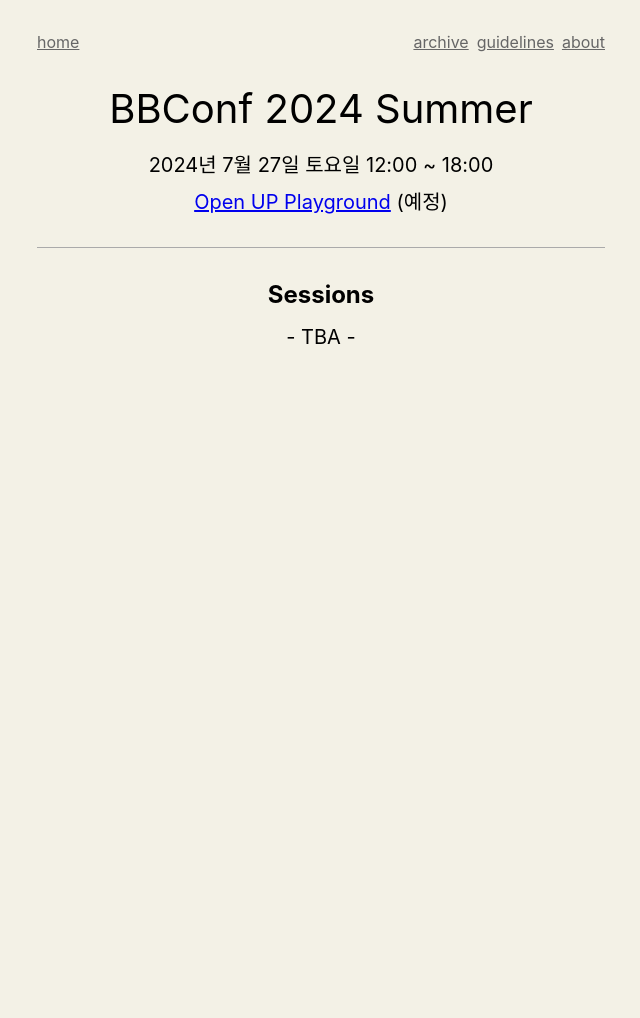
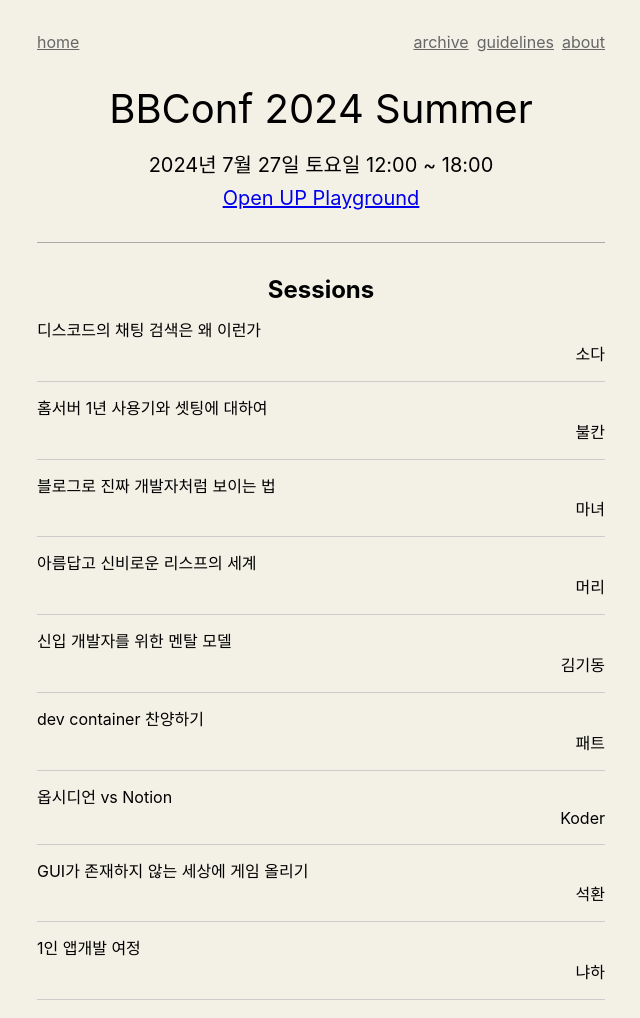
Before and after one commit to bbconfhq/conference, a Gatsby site: page / in a window 1280 px wide. Shown: the whole page, without its empty margins (319-959 px from the left). Before the commit the page ends 800 px from the top, so only its background shows below. Built offline with nearby package versions, Linux system fonts and the light colour scheme; Gatsby itself is replaced by a stand-in of ours; a web font is replaced by a local one.

Commit message:
update 2024 summer sessions

```diff
--- a/data/sessions/sessions.json
+++ b/data/sessions/sessions.json
@@ -1,6 +1,38 @@
 [
   {
-    "speaker": "",
-    "title": ""
+    "speaker": "소다",
+    "title": "디스코드의 채팅 검색은 왜 이런가"
+  },
+  {
+    "speaker": "불칸",
+    "title": "홈서버 1년 사용기와 셋팅에 대하여"
+  },
+  {
+    "speaker": "마녀",
+    "title": "블로그로 진짜 개발자처럼 보이는 법"
+  },
+  {
+    "speaker": "머리",
+    "title": "아름답고 신비로운 리스프의 세계"
+  },
+  {
+    "speaker": "김기동",
+    "title": "신입 개발자를 위한 멘탈 모델"
+  },
+  {
+    "speaker": "패트",
+    "title": "dev container 찬양하기"
+  },
+  {
+    "speaker": "Koder",
+    "title": "옵시디언 vs Notion"
+  },
+  {
+    "speaker": "석환",
+    "title": "GUI가 존재하지 않는 세상에 게임 올리기"
+  },
+  {
+    "speaker": "냐하",
+    "title": "1인 앱개발 여정"
   }
 ]
--- a/src/pages/index.tsx
+++ b/src/pages/index.tsx
@@ -4,7 +4,7 @@
 import Layout from '../components/Layout';
 import SessionList from '../components/SessionList';
 import { useFetchSession } from '../hooks/useFetchSession';
-import {SessionPlaceholder} from '../components/SessionPlaceholder';
+// import {SessionPlaceholder} from '../components/SessionPlaceholder';
 
 const IndexPage = () => {
   const sessions = useFetchSession().allSessionsJson.nodes;
@@ -15,15 +15,14 @@
       <Location>
         <a href='https://naver.me/Fn2s6XYI' target='_blank' rel='noreferrer'>
           Open UP Playground
-        </a>{' '}
-        (예정)
+        </a>
       </Location>
 
       <Divider />
 
       <SessionTitle>Sessions</SessionTitle>
-      {/*<SessionList sessions={sessions} />*/}
-      <SessionPlaceholder>- TBA -</SessionPlaceholder>
+      <SessionList sessions={sessions} />
+      {/*<SessionPlaceholder>- TBA -</SessionPlaceholder>*/}
     </Layout>
   );
 };
```
